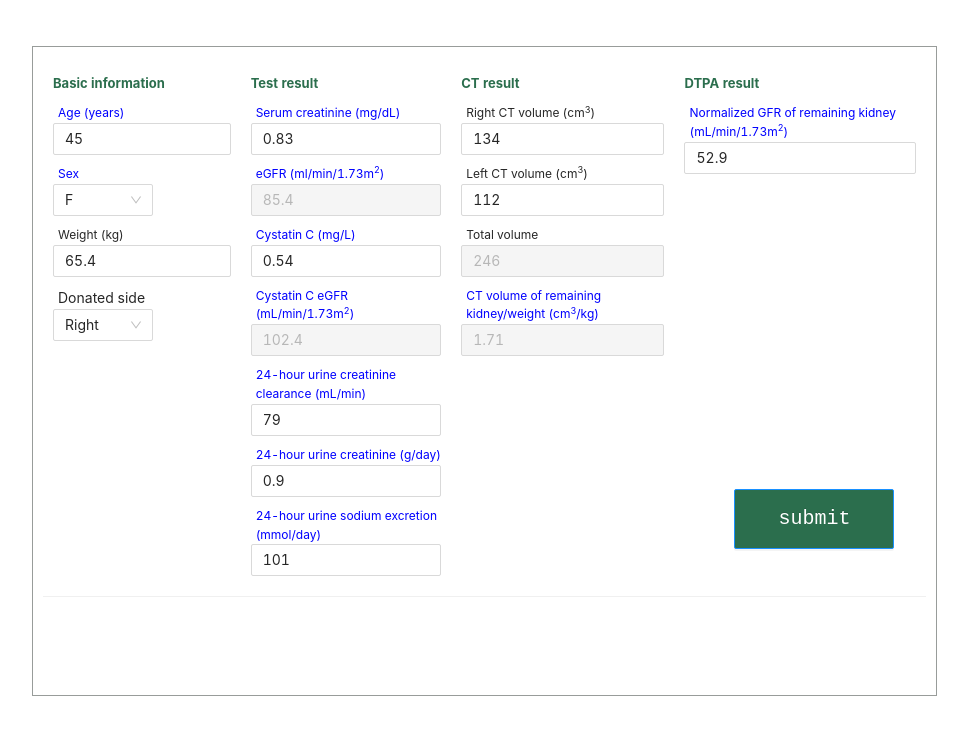
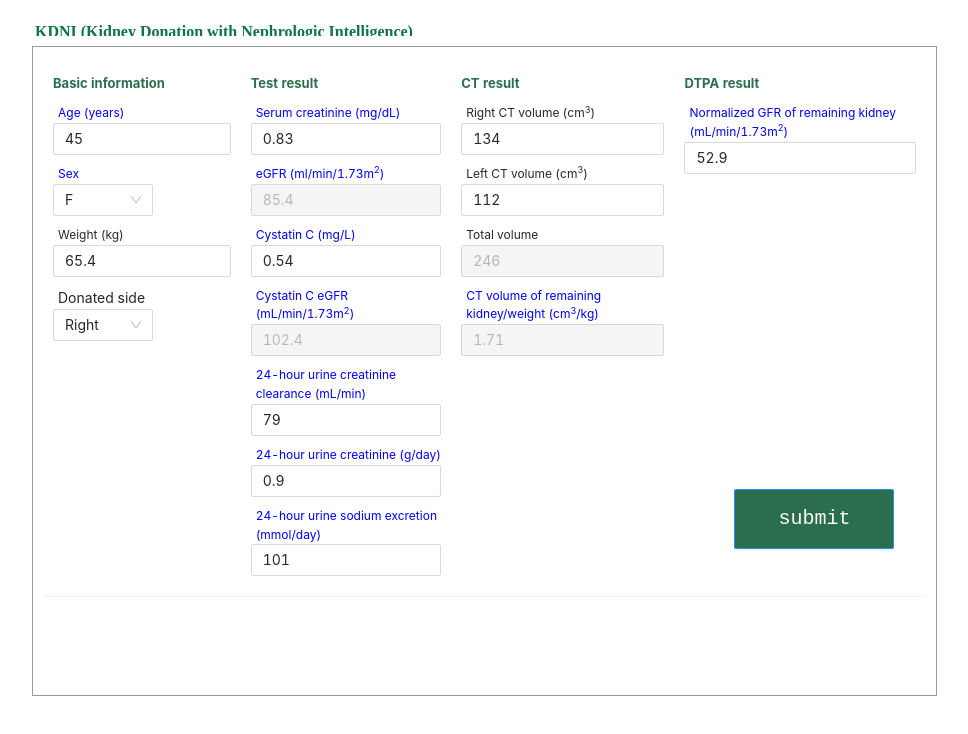
Before and after one commit to Smart-Health-Lab/Calculators, a React (Create React App) app in the folder kt_donor_calculator/client/: page / in a window 1280 px wide. Shown: the top 734 px of the page, without its empty margins (18-986 px from the left). Built offline with nearby package versions, Linux system fonts and the light colour scheme.

Commit message:
css update

```diff
--- a/kt_donor_calculator/client/src/App.js
+++ b/kt_donor_calculator/client/src/App.js
@@ -88,9 +88,8 @@ class App extends Component {
             style={{
               fontFamily: "serif",
               color: "#0e7542",
-              margin: 20,
               marginLeft: 3,
-              fontSize: 18,
+              fontSize: 16,
               fontWeight: 650,
               width: 650,
             }}
```
